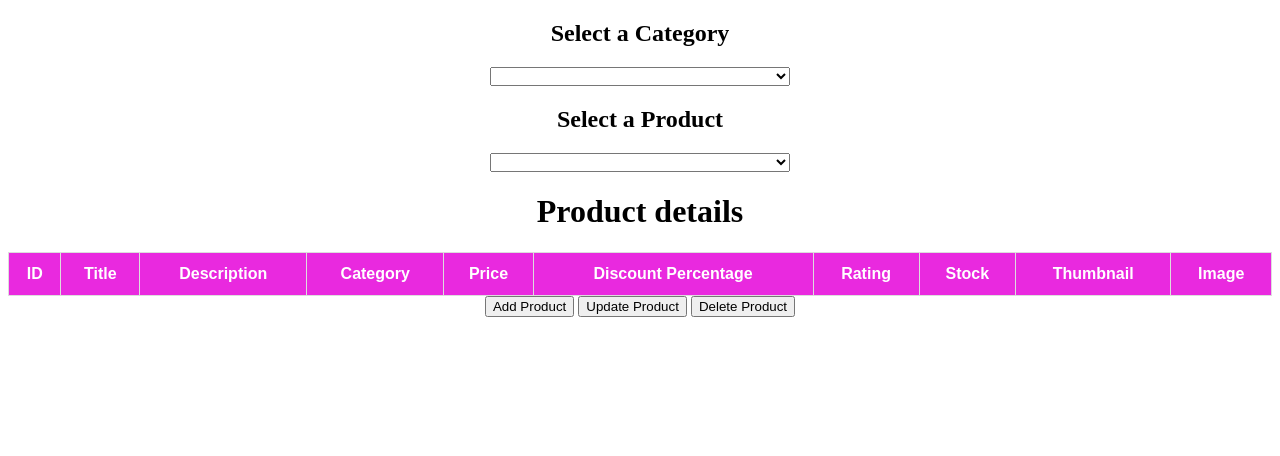
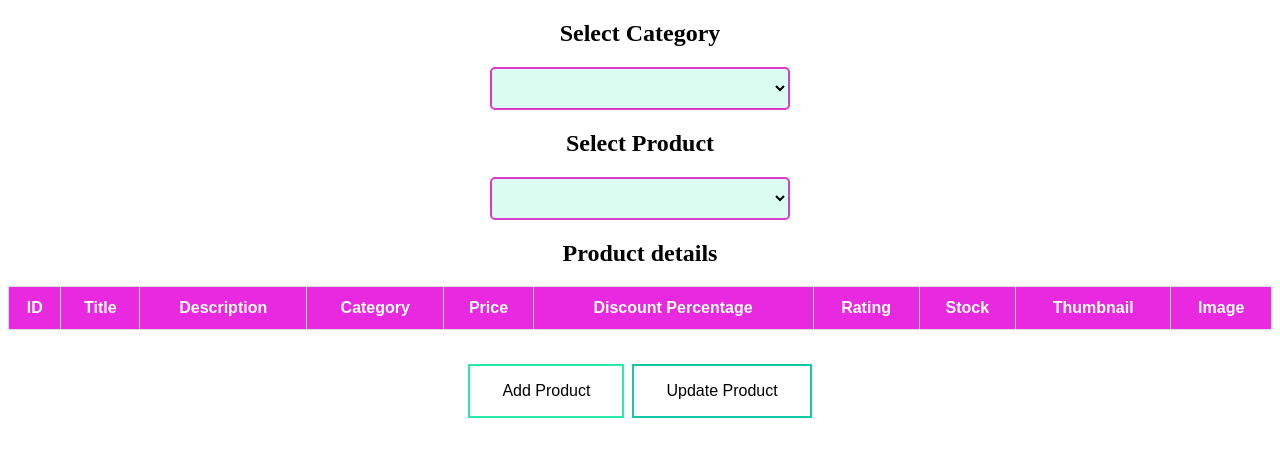
Before and after one commit to AyaAlimova/SBA308A, a plain HTML site: page index.html in a window 1280 px wide. Drawn offline with Linux system fonts and the light colour scheme; no server answers.

Commit message:
created new app.js file

```diff
--- /dev/null
+++ b/api.js
@@ -0,0 +1,41 @@
+import { selectProducts, allProducts, displaySelectedProduct } from "./index.js";
+
+//Using POST method
+export async function createProduct(newProduct) {
+  try{
+    const response = await fetch("https://dummyjson.com/products/add", {
+      method: 'POST',
+      headers:{
+        'Content-Type': 'application/json'
+      },
+      body:JSON.stringify(newProduct)
+    });
+    const createProduct = await response.json();
+    allProducts.push(createProduct);
+    selectProducts(allProducts)
+  }
+  catch(error){
+    console.error('Error creating product: ', error)
+  }
+}
+//Using PUT method
+
+export async function updateProduct(productID, updateProduct) {
+  try{
+    const response = await fetch("https://dummyjson.com/products/add", {
+      method: 'PUT',
+      headers:{
+        'Content-Type': 'application/json'
+      },
+      body:JSON.stringify(updateProduct)
+    });
+    const updateProductData = await response.json();
+    const index = allProducts.findIndex(product => product.id == productID);
+    allProducts[index] = updateProductData;
+    selectProducts(allProducts);
+    displaySelectedProduct(productID);
+  }
+  catch(error){
+    console.error('Error updating product', error)
+  }
+}
--- a/index.html
+++ b/index.html
@@ -7,19 +7,19 @@
  <link rel="stylesheet" href="style.css">
 </head>
 <body>
-  <h2>Select a Category</h2>
-  <select name="category" id="category"
+  <h2>Select Category</h2>
+  <select name="category" id="category" class="select"
     style="width: 300px"
     class="form-select form-select-lg my-1 mx-auto"
     aria-label="form-select-lg">
   </select>
-  <h2>Select a Product</h2>
-  <select name="product" id="product"
+  <h2>Select  Product</h2>
+  <select name="product" id="product" class="select"
     style="width: 300px"
     class="form-select form-select-lg my-1 mx-auto"
     aria-label="form-select-lg">
   </select>
-  <h1>Product details</h1>
+  <h2>Product details</h2>
   <table id="productTable">
    <thead>
     <tr>
@@ -38,9 +38,8 @@
   </thead>
     <tbody id="tableRows"></tbody>
   </table>
-  <button id="createBtn" type="submit">Add Product</button>
-  <button id="updateBtn">Update Product</button>
-  <button id="deleteBtn">Delete Product</button>
+  <button id="createBtn" class="button button1" type="submit">Add Product</button>
+  <button id="updateBtn" class="button button2">Update Product</button>
 
 
   <script type="module" src="main.js"></script>
--- a/index.js
+++ b/index.js
@@ -61,58 +61,3 @@ export function displaySelectedProduct(productId) {
   }
 
 }
-
-//Using POST method
-export async function createProduct(newProduct) {
-  try{
-    const response = await fetch("https://dummyjson.com/products/add", {
-      method: 'POST',
-      headers:{
-        'Content-Type': 'application/json'
-      },
-      body:JSON.stringify(newProduct)
-    });
-    const createProduct = await response.json();
-    allProducts.push(createProduct);
-    selectProducts(allProducts)
-  }
-  catch(error){
-    console.error('Error creating product: ', error)
-  }
-}
-//Using PUT method
-
-export async function updateProduct(productID, updateProduct) {
-  try{
-    const response = await fetch("https://dummyjson.com/products/add", {
-      method: 'PUT',
-      headers:{
-        'Content-Type': 'application/json'
-      },
-      body:JSON.stringify(updateProduct)
-    });
-    const updateProductData = await response.json();
-    const index = allProducts.findIndex(product => product.id == productID);
-    allProducts[index] = updateProductData;
-    selectProducts(allProducts);
-    displaySelectedProduct(productID);
-  }
-  catch(error){
-    console.error('Error updating product', error)
-  }
-}
-
-// Deleting data
-export async function deleteProduct(productID) {
-  try{
-    await fetch('https://dummyjson.com/products/${productID}',{
-      method: 'DELETE'
-    });
-    allProducts = allProducts.filter(product => product.id != productID)
-    createProduct(allProducts);
-    tableRows.innerHTML =`<tr><td colspan = "10"> Product delete</td></tr>`
-  }
-  catch(error){
-    console.log('Error deleting product:', error)
-  }
-}
--- a/main.js
+++ b/main.js
@@ -1,8 +1,8 @@
 import {
   categorySelect, productSelect, fetchCategoriesAndProducts, allProducts,
-  selectProducts, displaySelectedProduct,
-  createProduct, updateProduct, deleteProduct
-} from './index.js'
+  selectProducts, displaySelectedProduct} from './index.js'
+  import {createProduct, updateProduct} from './api.js'
+
 
 function updateProducts() {
   const selectedCategory = categorySelect.value;
@@ -16,7 +16,7 @@ productSelect.addEventListener('change', (event) => {
   displaySelectedProduct(selectedProductId)
 });
 
-
+//Add new product
 document.getElementById('createBtn').addEventListener('click', () =>{
   const newProduct = {
    id: '155',
@@ -31,13 +31,13 @@ document.getElementById('createBtn').addEventListener('click', () =>{
   };
   createProduct(newProduct)
 })
-
+//Update description part
 document.getElementById('updateBtn').addEventListener('click',() => {
   const productId = productSelect.value;
   const updateProducts ={
     id: '155',
     title: 'Iphone16',
-    description: 'This is a new iphone',
+    description: 'There have been mixed rumors about the color options for the iPhone 16 models. One rumor suggested seven colors, including blue, pink, yellow, green, black, white, and purple.',
     category:'beauty',
     price: '1300',
     discountPercentage:'5.5',
@@ -48,8 +48,4 @@ document.getElementById('updateBtn').addEventListener('click',() => {
   updateProduct(productId, updateProducts)
 });
 
-document.getElementById('deleteBtn').addEventListener('click', () => {
-  const productID = productSelect.value;
-  deleteProduct(productID)
-});
 fetchCategoriesAndProducts();
--- a/style.css
+++ b/style.css
@@ -1,7 +1,9 @@
 body{
   text-align: center;
 }
-
+table{
+  margin-bottom:30px;
+}
 #productTable{
   font-family: Arial, Helvetica, sans-serif;
   border-collapse: collapse;
@@ -21,3 +23,44 @@ padding-top: 12px;
   color: white;
   text-align: center;
 }
+.select{
+    padding: 10px;
+    font-size: 16px;
+    border: 2px solid #e03aca;
+    background-color: #dbfcf1;
+    border-radius: 5px;
+    cursor: pointer;
+}
+.button{
+  background-color: #e929df;
+  border: none;
+  color: white;
+  padding: 16px 32px;
+  text-align: center;
+  text-decoration: none;
+  display: inline-block;
+  font-size: 16px;
+  margin: 4px 2px;
+  transition-duration: 0.4s;
+  cursor: pointer;
+}
+.button1 {
+  background-color: white;
+  color: black;
+  border: 2px solid #29e9a9;
+}
+
+.button1:hover {
+  background-color: #e929df;
+  color: white;
+}
+.button2 {
+  background-color: white;
+  color: black;
+  border: 2px solid #12c9aa;
+}
+
+.button2:hover {
+  background-color: #e929df;
+  color: white;
+}
```
